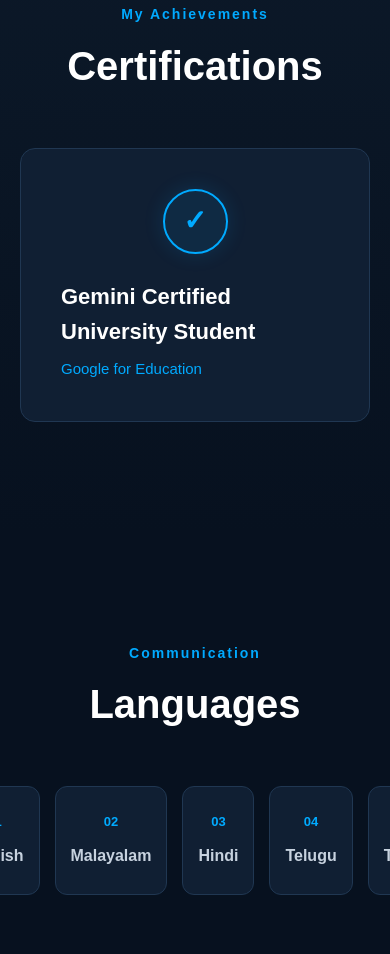
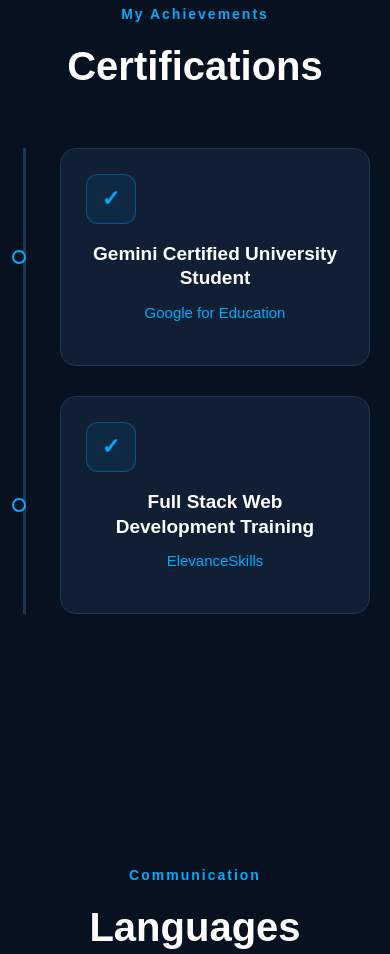
Before and after one commit to mstharun05/tharun-portfolio, a plain HTML site: page index.html in a window 390 px wide. Shown: the part 6965-7919 px from the top of the page. Drawn offline with Linux system fonts and the light colour scheme.

Commit message:
Updated certifications section

```diff
--- a/index.html
+++ b/index.html
@@ -411,7 +411,7 @@
 
     <!-- CERTIFICATIONS SECTION -->
 
-   <section id="certifications">
+    <section id="certifications">
 
         <div class="section-title">
             <p>My Achievements</p>
@@ -419,6 +419,8 @@
         </div>
 
         <div class="certification-container">
+
+            <!-- Gemini Certificate -->
 
             <div class="certification-card">
 
@@ -440,10 +442,32 @@
 
             </div>
 
+
+            <!-- ElevanceSkills Certificate -->
+
+            <div class="certification-card">
+
+                <div class="certification-icon">
+                    ✓
+                </div>
+
+                <div class="certification-content">
+
+                    <h3>
+                        Full Stack Web Development Training
+                    </h3>
+
+                    <p>
+                        ElevanceSkills
+                    </p>
+
+                </div>
+
+            </div>
+
         </div>
 
     </section>
-
 
     <!-- LANGUAGES SECTION -->
 
--- a/style.css
+++ b/style.css
@@ -2144,40 +2144,146 @@ html {
     }
 
 }
-/* ================================
-   PROFESSIONAL CERTIFICATIONS
-================================ */
+/* ============================= */
+/* CERTIFICATIONS */
+/* ============================= */
+
+#certifications {
+    padding: 110px 20px;
+    background: var(--background);
+}
+
+.certification-container {
+    max-width: 1100px;
+    margin: 50px auto 0;
+    position: relative;
+    padding-left: 60px;
+}
+
+/* Timeline line */
+
+.certification-container::before {
+    content: "";
+    position: absolute;
+
+    left: 5px;
+    top: 0;
+    bottom: 0;
+
+    width: 3px;
+    background: var(--border);
+}
+
+
+/* ============================= */
+/* CERTIFICATION CARD */
+/* ============================= */
 
 .certification-card {
+    position: relative;
+
+    background: var(--card);
+
+    border: 1px solid var(--border);
+
+    border-radius: 16px;
+
+    padding: 35px 40px;
+
+    margin-bottom: 45px;
+
+    min-height: 170px;
+
     display: flex;
     align-items: center;
     gap: 25px;
-    text-align: left;
-}
+
+    transition: 0.3s ease;
+}
+
+
+/* ============================= */
+/* TIMELINE CIRCLE */
+/* ============================= */
+
+.certification-card::before {
+    content: "";
+
+    position: absolute;
+
+    left: -63px;
+    top: 50%;
+
+    width: 18px;
+    height: 18px;
+
+    transform: translateY(-50%);
+
+    border-radius: 50%;
+
+    background: var(--background);
+
+    border: 3px solid var(--primary);
+
+    box-sizing: border-box;
+
+    z-index: 10;
+
+    transition: 0.3s ease;
+}
+
+.certification-card:hover::before {
+    background: var(--primary);
+
+    box-shadow:
+        0 0 0 5px rgba(0, 170, 255, 0.12),
+        0 0 15px rgba(0, 170, 255, 0.5);
+}
+
+/* ============================= */
+/* CARD HOVER */
+/* ============================= */
+
+.certification-card:hover {
+    transform: translateY(-5px);
+
+    border-color: var(--primary);
+
+    box-shadow:
+        0 15px 35px rgba(0, 0, 0, 0.25);
+}
+
+
+/* ============================= */
+/* CERTIFICATE ICON */
+/* ============================= */
 
 .certification-icon {
     width: 65px;
     height: 65px;
 
-    flex-shrink: 0;
+    min-width: 65px;
 
     display: flex;
     align-items: center;
     justify-content: center;
 
-    border-radius: 50%;
-
-    background: rgba(0,170,255,0.08);
-    border: 2px solid var(--primary);
+    border-radius: 12px;
+
+    background: rgba(0, 170, 255, 0.08);
+
+    border: 1px solid rgba(0, 170, 255, 0.35);
 
     color: var(--primary);
 
     font-size: 28px;
     font-weight: bold;
-
-    box-shadow:
-        0 0 20px rgba(0,170,255,0.15);
-}
+}
+
+
+/* ============================= */
+/* CONTENT */
+/* ============================= */
 
 .certification-content {
     flex: 1;
@@ -2185,13 +2291,107 @@ html {
 
 .certification-content h3 {
     color: var(--text);
-    font-size: 22px;
-    margin-bottom: 8px;
+
+    font-size: 25px;
+
+    margin-bottom: 10px;
+
+    line-height: 1.3;
 }
 
 .certification-content p {
     color: var(--primary);
-    font-size: 15px;
+
+    font-size: 17px;
+
+    margin-bottom: 15px;
+}
+
+
+/* ============================= */
+/* BUTTON */
+/* ============================= */
+
+.certificate-button {
+    display: inline-block;
+
+    margin-top: 5px;
+
+    padding: 11px 20px;
+
+    background: var(--primary);
+
+    color: #ffffff;
+
+    text-decoration: none;
+
+    border-radius: 7px;
+
+    font-size: 14px;
+
+    font-weight: 600;
+
+    transition: 0.3s ease;
+}
+
+.certificate-button:hover {
+    background: var(--primary-dark);
+
+    transform: translateY(-2px);
+
+    box-shadow: 0 5px 15px rgba(0, 170, 255, 0.3);
+}
+
+
+/* ============================= */
+/* MOBILE */
+/* ============================= */
+
+@media (max-width: 768px) {
+
+    .certification-container {
+        padding-left: 40px;
+    }
+
+    .certification-container::before {
+        left: 3px;
+    }
+
+    .certification-card {
+        padding: 25px;
+
+        gap: 18px;
+
+        align-items: flex-start;
+
+        margin-bottom: 30px;
+    }
+
+    .certification-card::before {
+        left: -49px;
+
+        width: 14px;
+        height: 14px;
+
+        border-width: 2px;
+    }
+
+    .certification-icon {
+        width: 50px;
+        height: 50px;
+
+        min-width: 50px;
+
+        font-size: 22px;
+    }
+
+    .certification-content h3 {
+        font-size: 19px;
+    }
+
+    .certification-content p {
+        font-size: 15px;
+    }
 }
 /* ================================
    PROFESSIONAL LANGUAGES
@@ -2421,3 +2621,20 @@ footer {
 
     transform: translateY(-4px);
 }
+.certificate-button {
+    display: inline-block;
+    margin-top: 18px;
+    padding: 10px 20px;
+    background: var(--primary);
+    color: #ffffff;
+    text-decoration: none;
+    border-radius: 6px;
+    font-size: 14px;
+    font-weight: 600;
+    transition: 0.3s ease;
+}
+
+.certificate-button:hover {
+    background: var(--primary-dark);
+    transform: translateY(-2px);
+}
```
